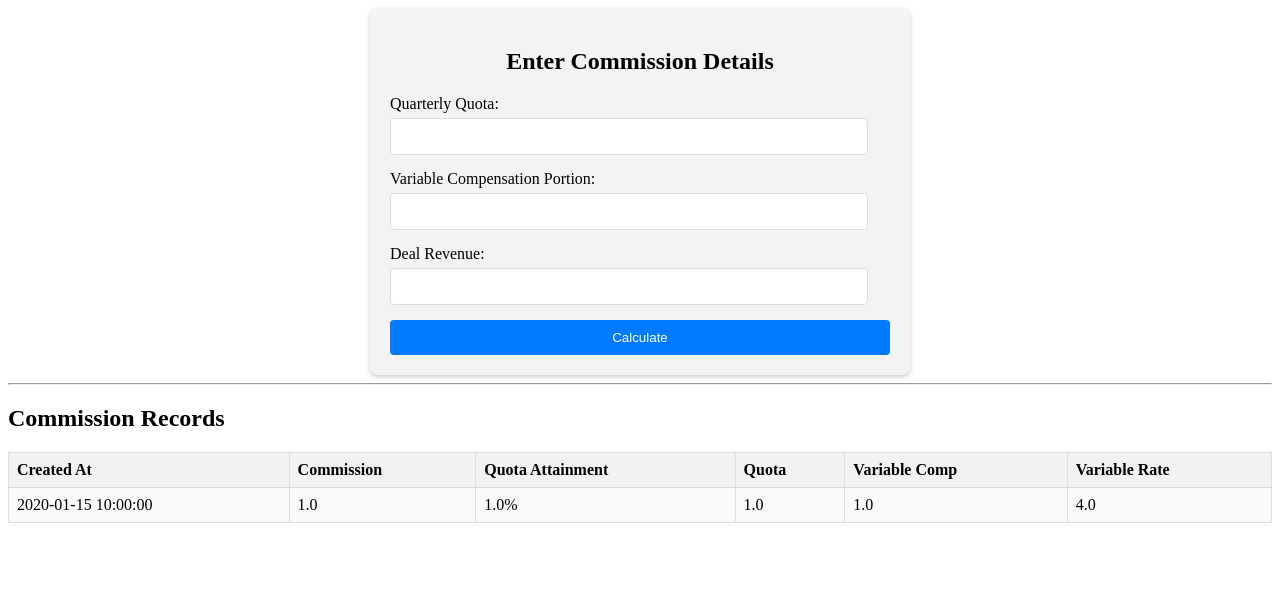
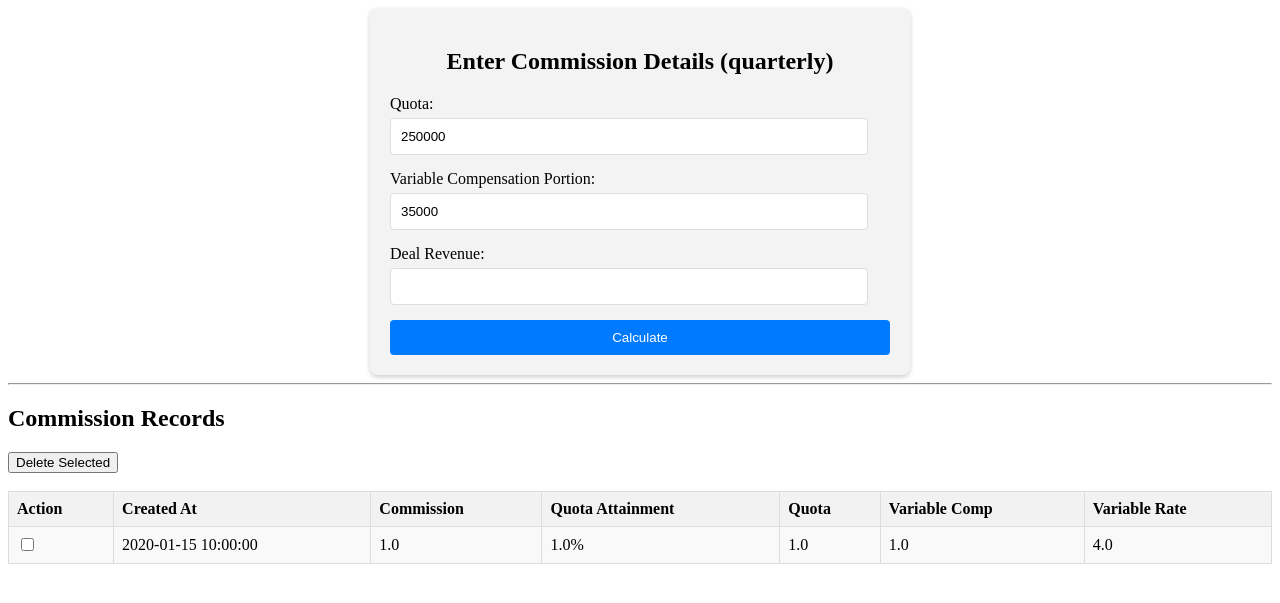
Before and after one commit to sharkymark/flask-hw, a Flask app: page / in a window 1280 px wide. Shown: the top 603 px of the page. Run offline with Flask 3, Linux system fonts and the light colour scheme; tables that the repository leaves empty hold one stand-in row (values such as "Sample post").

Commit message:
chore: debug mode to force html and python changes

```diff
--- a/app.py
+++ b/app.py
@@ -1,5 +1,5 @@
 # app.py
-from flask import Flask, request, render_template, redirect, url_for
+from flask import Flask, request, render_template, request, redirect, url_for
 from flask_sqlalchemy import SQLAlchemy
 from datetime import datetime
 
@@ -47,6 +47,16 @@ def index():
     commissions = Commission.query.all()
     return render_template("index.html", commissions=commissions)
 
+@app.route('/delete-row', methods=['POST'])
+def delete_row():
+    commission_ids = request.form.getlist('commission_ids')  # Get list of item IDs to delete
+    for commission_id in commission_ids:
+        commission = Commission.query.get(commission_id)
+        if commission:
+            db.session.delete(commission)
+    db.session.commit()
+    return redirect(url_for('index'))  # Redirect back to the index page or wherever appropriate
+
 with app.app_context():
     db.create_all()
 
--- a/templates/index.html
+++ b/templates/index.html
@@ -8,19 +8,19 @@
 <body>
 
 <div class="form-container">
-    <h2>Enter Commission Details</h2>
+    <h2>Enter Commission Details (quarterly)</h2>
     <form method="post">
         <div class="form-group">
-            <label for="quota">Quarterly Quota:</label>
-            <input type="number" step="any" name="quota" id="quota" required>
+            <label for="quota">Quota:</label>
+            <input type="number" step="any" name="quota" id="quota" value="250000" required>
         </div>
         <div class="form-group">
             <label for="variable_comp">Variable Compensation Portion:</label>
-            <input type="number" step="any" name="variable_comp" id="variable_comp" required>
+            <input type="number" step="any" name="variable_comp" id="variable_comp" value="35000" required>
         </div>
         <div class="form-group">
             <label for="deal_revenue">Deal Revenue:</label>
-            <input type="number" step="any" name="deal_revenue" id="deal_revenue" required>
+            <input type="number" step="any" name="deal_revenue" id="deal_revenue" value="" required>
         </div>
         <input type="submit" value="Calculate" class="submit-button">
     </form>
@@ -28,8 +28,10 @@
 
     <hr>
     <h2>Commission Records</h2>
+    <form action="/delete-row" method="post">
     <table>
         <tr>
+            <th>Action</th>
             <th>Created At</th>
             <th>Commission</th>
             <th>Quota Attainment</th>
@@ -39,6 +41,7 @@
         </tr>
         {% for commission in commissions %}
         <tr>
+            <td><input type="checkbox" name="commission_ids" value="{{ commission.id }}"></td>
             <td>{{ commission.created_at }}</td>
             <td>{{ commission.commission_amt }}</td>
             <td>{{ commission.attainment }}%</td>
@@ -47,6 +50,10 @@
             <td>{{ commission.variable_rate }}</td>
         </tr>
         {% endfor %}
+        <input type="submit" value="Delete Selected">
+    </br></br>
+        </table></form>
     </table>
+</form>
 </body>
 </html>
```
